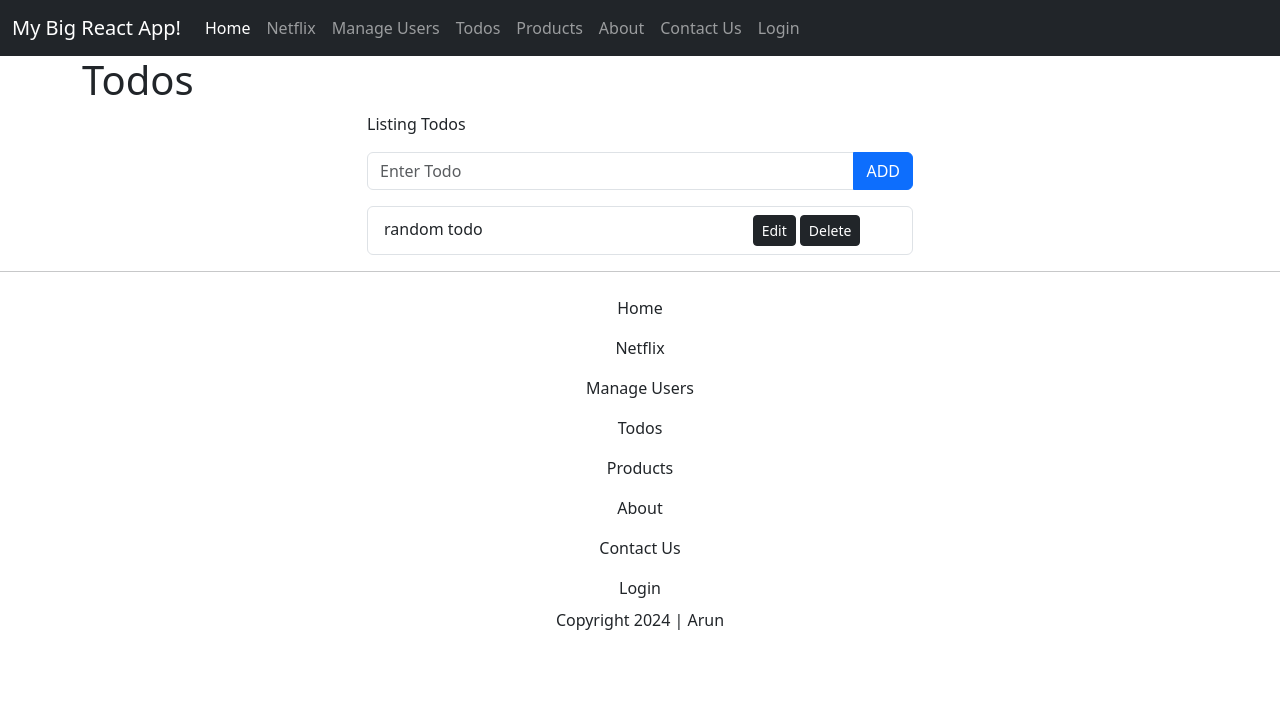
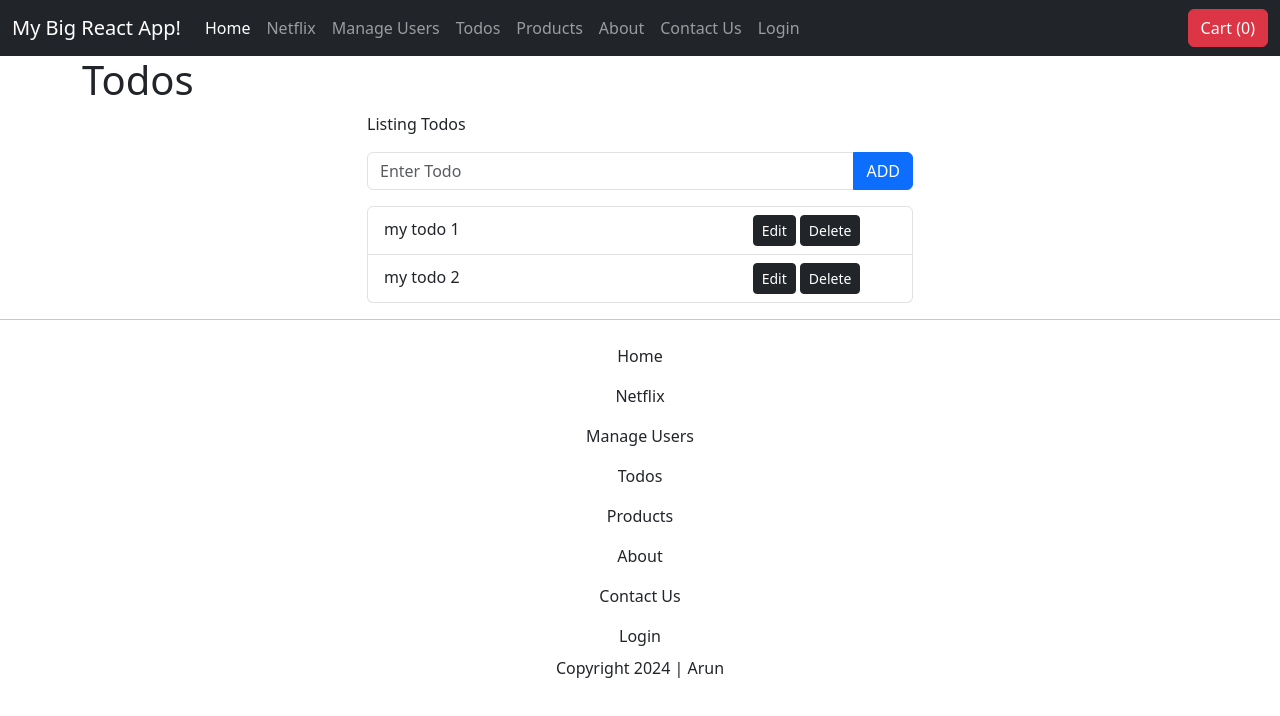
Before and after one commit to arunprabu/genesys-react-course-2024, a React (Vite) app in the folder big-react-app/: page /todos in a window 1280 px wide. Shown: the top 716 px of the page. Built offline with nearby package versions, Linux system fonts and the light colour scheme.

Commit message:
completed Add to cart in products page.

```diff
--- a/big-react-app/src/App.tsx
+++ b/big-react-app/src/App.tsx
@@ -4,26 +4,29 @@
  * must have a function which returns JSX
  * must have export
  */
-import { BrowserRouter, Route, Routes } from 'react-router-dom';
-import './App.css'
-import Footer from './layouts/Footer';
-import Header from './layouts/Header';
-import HomePage from './pages/HomePage/HomePage';
-import NetflixPage from './pages/NetflixPage/NetflixPage';
-import UsersPage from './pages/UsersPage/UsersPage';
-import AboutPage from './pages/AboutPage/AboutPage';
-import AddUser from './pages/UsersPage/AddUser';
-import UserDetails from './pages/UsersPage/UserDetails';
-import EditUserDetails from './pages/UsersPage/EditUserDetails';
-import TodosPage from './pages/TodosPage/TodosPage';
+import { BrowserRouter, Route, Routes } from "react-router-dom";
+import "./App.css";
+import Footer from "./layouts/Footer";
+import Header from "./layouts/Header";
+import HomePage from "./pages/HomePage/HomePage";
+import NetflixPage from "./pages/NetflixPage/NetflixPage";
+import UsersPage from "./pages/UsersPage/UsersPage";
+import AboutPage from "./pages/AboutPage/AboutPage";
+import AddUser from "./pages/UsersPage/AddUser";
+import UserDetails from "./pages/UsersPage/UserDetails";
+import EditUserDetails from "./pages/UsersPage/EditUserDetails";
+import TodosPage from "./pages/TodosPage/TodosPage";
+import ProductsPage from "./pages/ProductsPage/ProductsPage";
+import { CartProvider } from "./contexts/CartContext";
 
 const App: React.FC = () => {
   // App component is the ideal place for us to build the layout
   // returns JSX
   return (
     <BrowserRouter>
+      <CartProvider>
+
         <Header></Header>
-
         <main className="container mt-5 pt-2">
           {/* configure the routes */}
           <Routes>
@@ -36,13 +39,16 @@ const App: React.FC = () => {
             <Route path="/users/:userId/edit" element={<EditUserDetails />} />
 
             <Route path="/todos" element={<TodosPage />} />
+            <Route path="/products" element={<ProductsPage />} />
             <Route path="/about-us" element={<AboutPage />} />
           </Routes>
         </main>
 
+      </CartProvider>
+
       <Footer />
     </BrowserRouter>
   );
-}
+};
 
 export default App;
--- /dev/null
+++ b/big-react-app/src/contexts/CartContext.tsx
@@ -0,0 +1,56 @@
+/*
+Any to Any Component Communication using Context API
+
+  Step 1. Create Context using createContext()
+  Step 2: We have to Provide the context data to the desired components using Context Provider.
+  Step 3: Let's supply the data through the CartProvider (see line number 26)
+  Step 4: You can subcribe to the context data in the desired component using useContext()
+  Step 5: Work on to supply the data to the context.
+*/
+
+import { createContext, useContext, useState } from "react";
+import { IProduct } from "../models/ProductTypes";
+
+interface CartContextProps {
+  cartItems: IProduct[]; // needed for header component
+  addToCart: (product: IProduct) => void; // Needed for ProductsPage component
+}
+
+// Step 1: Create Context using createContext()
+const CartContext = createContext<CartContextProps | undefined>(undefined);
+
+// Step 2: Let's create a new component called CartProvider
+export const CartProvider: React.FC<{ children: React.ReactNode }> = ({
+  children,
+}) => {
+  // if we want cart data saved in rest api,
+  // try connecting to rest api inside useEffect hook using axios
+  const [cartItems, setCartItems] = useState<IProduct[]>([]); // needed for Header comp only
+
+  // the following fn is needed for ProductsPage Only
+  const addToCart = (product: IProduct) => {
+    setCartItems([...cartItems, product]);
+  }
+
+  return (
+    <CartContext.Provider
+      value={{ cartItems: cartItems, addToCart: addToCart }}
+    >
+      {children}
+    </CartContext.Provider>
+  );
+};
+
+// Step 4: You can subcribe to the context data in the desired component using useContext()
+// creating a custom hook with if check
+export const useCart = () => {
+  const context = useContext(CartContext);
+
+  if (!context) {
+    throw new Error(
+      "useCart hook must be used within CartProvider component's descendants"
+    );
+  }
+
+  return context;
+};
--- a/big-react-app/src/layouts/Header.tsx
+++ b/big-react-app/src/layouts/Header.tsx
@@ -1,6 +1,7 @@
 // Functional Component with Named Function
 
 import MenuList from "./MenuList";
+import { useCart } from "../contexts/CartContext";
 
 /** skeleton of the component
  * component can have imports,
@@ -9,6 +10,9 @@ import MenuList from "./MenuList";
  */
 
 const Header: React.FC = () => {
+  const cartContext = useCart();
+  console.log(cartContext);
+
   // must return JSX
   return (
     <header>
@@ -30,6 +34,9 @@ const Header: React.FC = () => {
           </button>
           <div className="collapse navbar-collapse" id="navbarCollapse">
             <MenuList />
+            <button className="btn btn-danger">
+              Cart ({cartContext?.cartItems.length})
+            </button>
           </div>
         </div>
       </nav>
--- /dev/null
+++ b/big-react-app/src/models/ProductTypes.ts
@@ -0,0 +1,7 @@
+export interface IProduct {
+  id?: number;
+  title: string;
+  description: string;
+  price: string;
+  image: string;
+}
--- /dev/null
+++ b/big-react-app/src/pages/ProductsPage/ProductsPage.tsx
@@ -0,0 +1,85 @@
+import axios from 'axios';
+import React, { useEffect, useState } from 'react'
+import { IProduct } from '../../models/ProductTypes';
+import { useCart } from '../../contexts/CartContext';
+
+const ProductsPage: React.FC = () => {
+  const [products, setProducts] = useState<IProduct[]>([]);
+
+  // subscribing to the CartContext
+  const cartContext  = useCart();
+  console.log(cartContext);
+
+  // REST API URL: https://fakestoreapi.com/products
+  // Http Method: GET
+  // REST API Client: axios
+
+  const getProducts = async () => {
+    try {
+      const response = await axios.get(
+        `https://fakestoreapi.com/products`
+      );
+      console.log(response.data);
+      setProducts(response.data);
+    } catch (error) {
+      // Handle errors
+      console.log(error);
+    }
+  };
+
+  useEffect(() => {
+    getProducts();
+  }, []);
+
+  const handleAddToCart = (product: IProduct) => {
+    console.log(product);
+    cartContext.addToCart(product);
+  }
+
+  return (
+    <div>
+      <h1>Products</h1>
+
+      <div className="row">
+        {products && products.map( (product) => {
+          return (
+            <div className="col-md-3 mb-3" key={product.id}>
+              <div className="card">
+                <img
+                  src={product.image}
+                  className="card-img-top"
+                  alt={product.title}
+                  height={280}
+                />
+                <div className="card-body">
+                  <h5 className="card-title">{product.title}</h5>
+                  {/* <p className="card-text">{product.description}</p> */}
+                  <p className="card-text">sample description should come here</p>
+                  <p>$ {product.price}</p>
+                </div>
+                <div className="card-footer">
+                  <button
+                    type="button"
+                    className="btn btn-primary btn-sm"
+                    onClick={() => handleAddToCart(product)}
+                  >
+                    Add to Cart
+                  </button>
+                  <button
+                    type="button"
+                    className="ms-2 btn btn-outline-danger btn-sm"
+                  >
+                    Favorite
+                  </button>
+                </div>
+              </div>
+            </div>
+          );
+        })}
+
+      </div>
+    </div>
+  );
+}
+
+export default ProductsPage
--- a/big-react-app/src/pages/TodosPage/TodosPage.tsx
+++ b/big-react-app/src/pages/TodosPage/TodosPage.tsx
@@ -2,51 +2,52 @@ import { useEffect, useReducer, useRef } from "react";
 import todoReducer from "../../reducers/todoReducer";
 
 const TodosPage: React.FC = () => {
-  console.log('1. Program Started');
+  console.log("1. Program Started");
   const todoItemStyle = {
     width: "72%",
     display: "inline-block",
   };
 
   // to read todo input data -- let's use useRef
-  const todoInput  = useRef<HTMLInputElement>(null);
+  const todoInput = useRef<HTMLInputElement>(null);
   console.log(todoInput);
 
-  const [todoState, todoDispatch] = useReducer(todoReducer, []);
-  // all todos will be in todoState
-  // todoDispatch is a fn to update the todoState
+  const [todoState, todosDispatch] = useReducer(todoReducer, []);
+  console.log(todoState);
 
-  useEffect(() => {
-    // connect to the rest api on load
-    const todos = [
-      {
-        id: "34213242",
-        task: 'random todo',
-        isCompleted: false
-      }
-    ];
-    todoDispatch({
+  useEffect(()=> {
+    todosDispatch({
       type: "GET_TODOS",
-      payload: todos,
+      payload: [
+        {
+          id: "123456",
+          task: "my todo 1",
+          isCompleted: false,
+        },
+        {
+          id: "o987654",
+          task: "my todo 2",
+          isCompleted: false,
+        },
+      ],
     });
   }, []);
 
+
   const handleAddTodo = () => {
-    console.log('Adding todo');
-    if(todoInput.current != null){
-      console.log(todoInput.current.value);
-      // before dispatch connect to rest api and get this saved;
-      // calling dispatch with action object
-      todoDispatch({
+    if (todoInput.current != null) {
+      const todo = {
+        id: new Date().toString(),
+        task: todoInput.current.value,
+        isCompleted: false,
+      };
+      console.log(todo);
+      todosDispatch({
         type: "ADD_TODO",
-        payload: {
-          id: new Date().toISOString(),
-          task: todoInput.current.value,
-          isCompleted: false,
-        },
+        payload: todo,
       });
     }
-  }
+  };
 
   console.log("2. Program Ended");
   return (
```
Also changed, not shown: big-react-app/Notes.txt, big-react-app/Todos.txt, big-react-app/src/pages/HomePage/HomePage.tsx (line endings or trailing spaces). Lines whose indentation alone changed are shown as unchanged.
